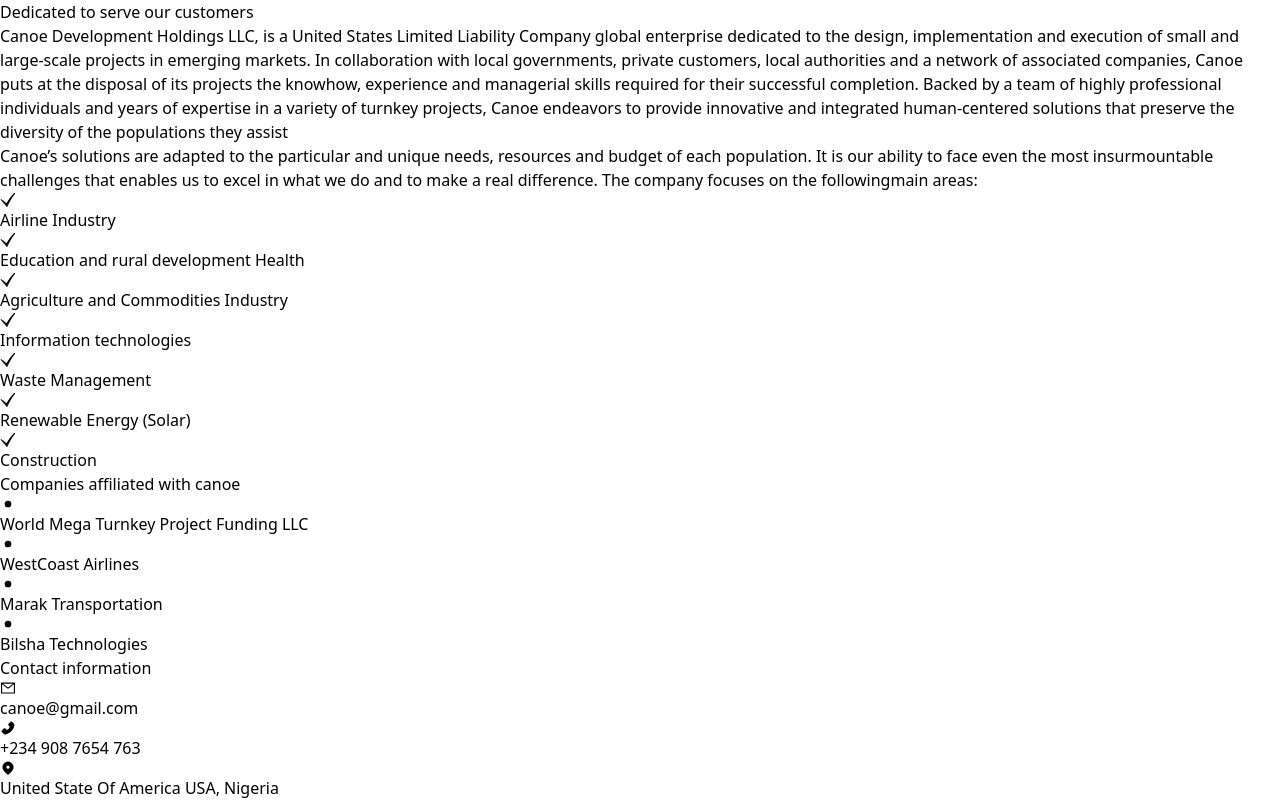
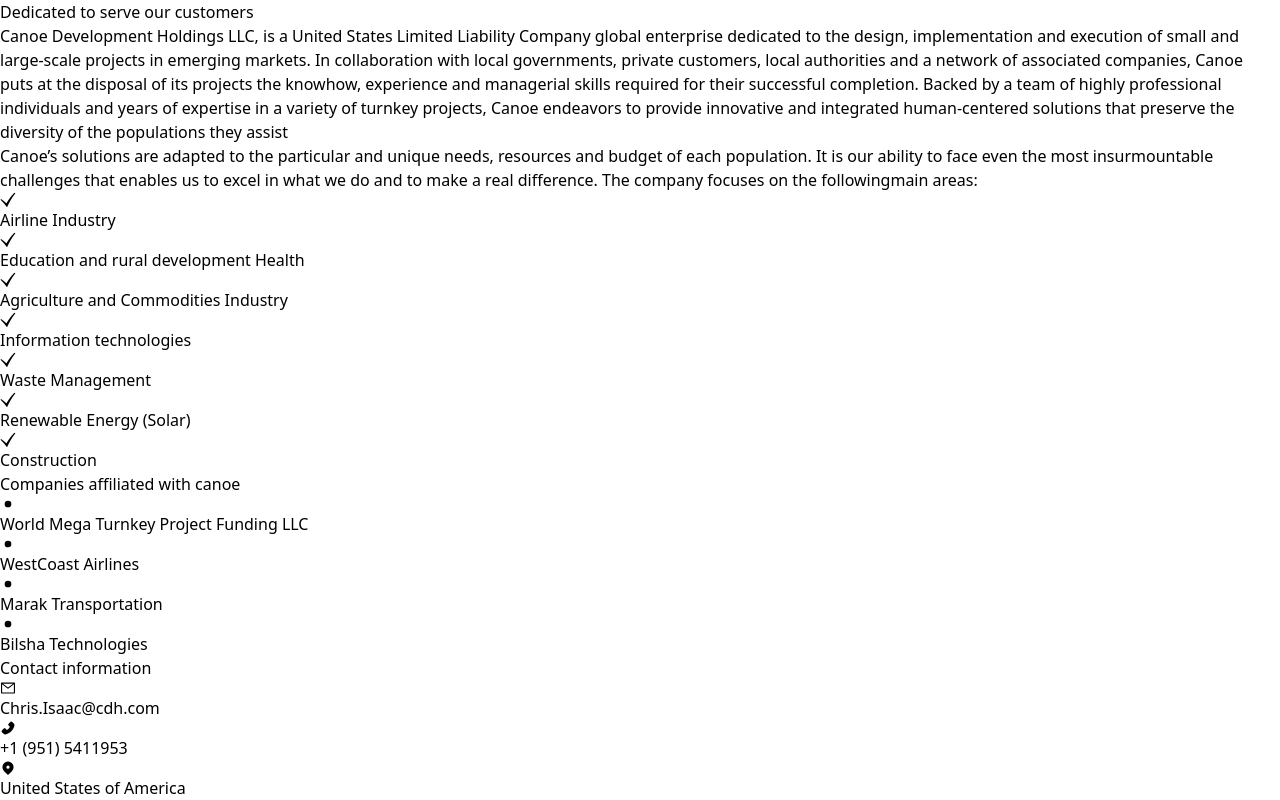
Before and after one commit to DesmondNzubechi/Canoe-company-, a React (Vite) app: page / in a window 1280 px wide. Shown: the part 473-1273 px from the top of the page. Built offline with nearby package versions, Linux system fonts and the light colour scheme.

Commit message:
contact updated

```diff
--- a/src/pages/Home/Home.jsx
+++ b/src/pages/Home/Home.jsx
@@ -119,16 +119,16 @@
 
                         <li className="flex flex-row gap-2 items-center">
                                 <AiOutlineMail className="text-slate-900 bg-slate-50 p-1 rounded-full  text-[20px]" />
-                                <span className="text-slate-700 text-[15px] md:text-[18px] ">canoe@gmail.com</span>
+                                <span className="text-slate-700 text-[15px] md:text-[18px] "><a href="mailto:Chris.Isaac@cdh.com">Chris.Isaac@cdh.com</a></span>
                         </li>
                         <li className="flex flex-row gap-2 items-center">
                                 <AiFillPhone className="text-slate-900 bg-slate-50 p-1 rounded-full text-[20px]" />
-                                <span className="text-slate-700 text-[15px] md:text-[18px] ">+234 908 7654 763
+                                <span className="text-slate-700 text-[15px] md:text-[18px] "><a href="tel:+19515411953">+1 (951) 5411953</a>
 </span>
                             </li>
                             <li className="flex flex-row gap-2 items-center">
                                 <HiLocationMarker className="text-slate-900 bg-slate-50 p-1 rounded-full text-[20px]" />
-                                <span className="text-slate-700 text-[15px] md:text-[18px] ">United State Of America USA, Nigeria</span>
+                                <span className="text-slate-700 text-[15px] capitalize md:text-[18px] ">United States of America</span>
                         </li>
 
                         </ul>
```
